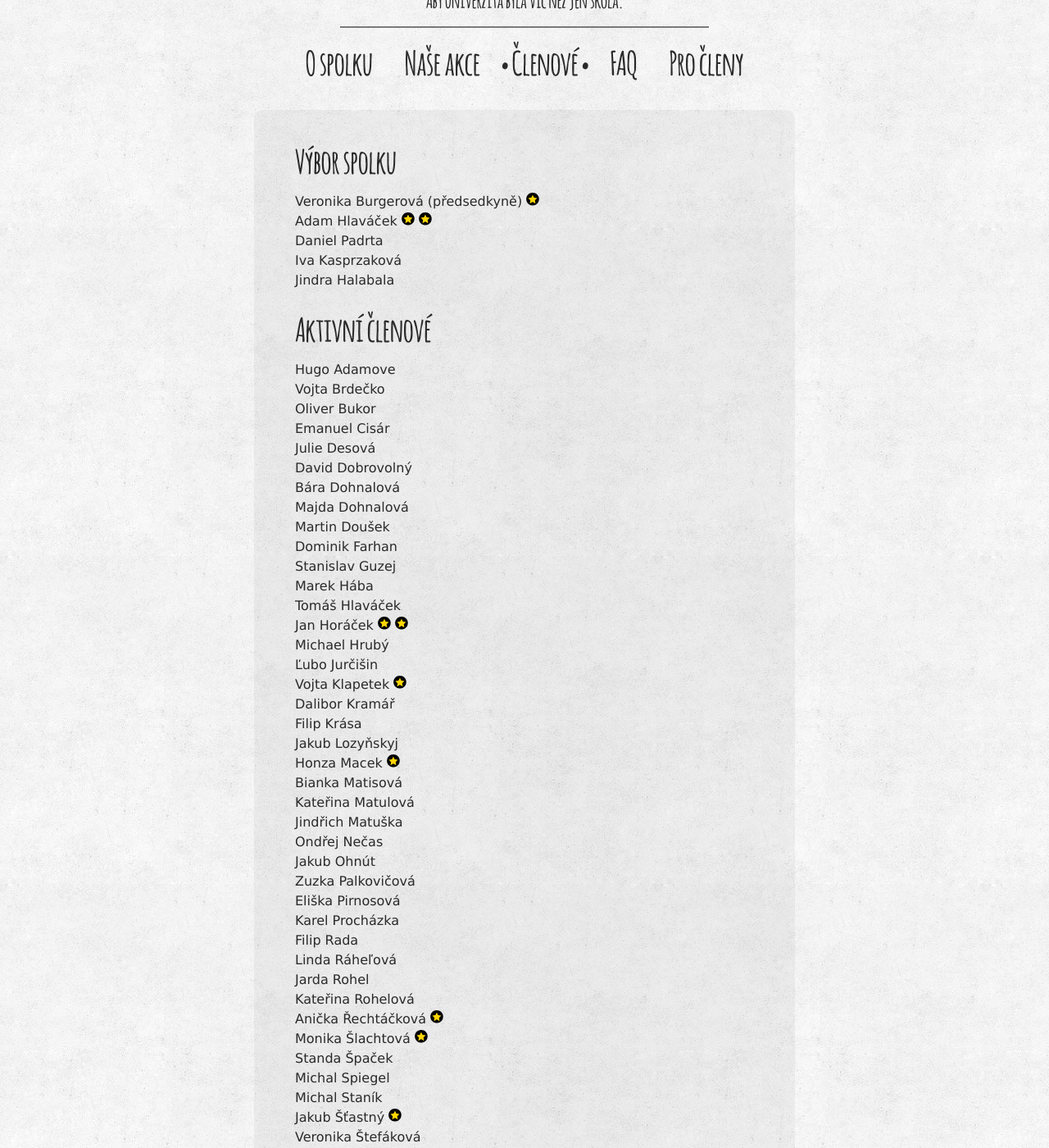
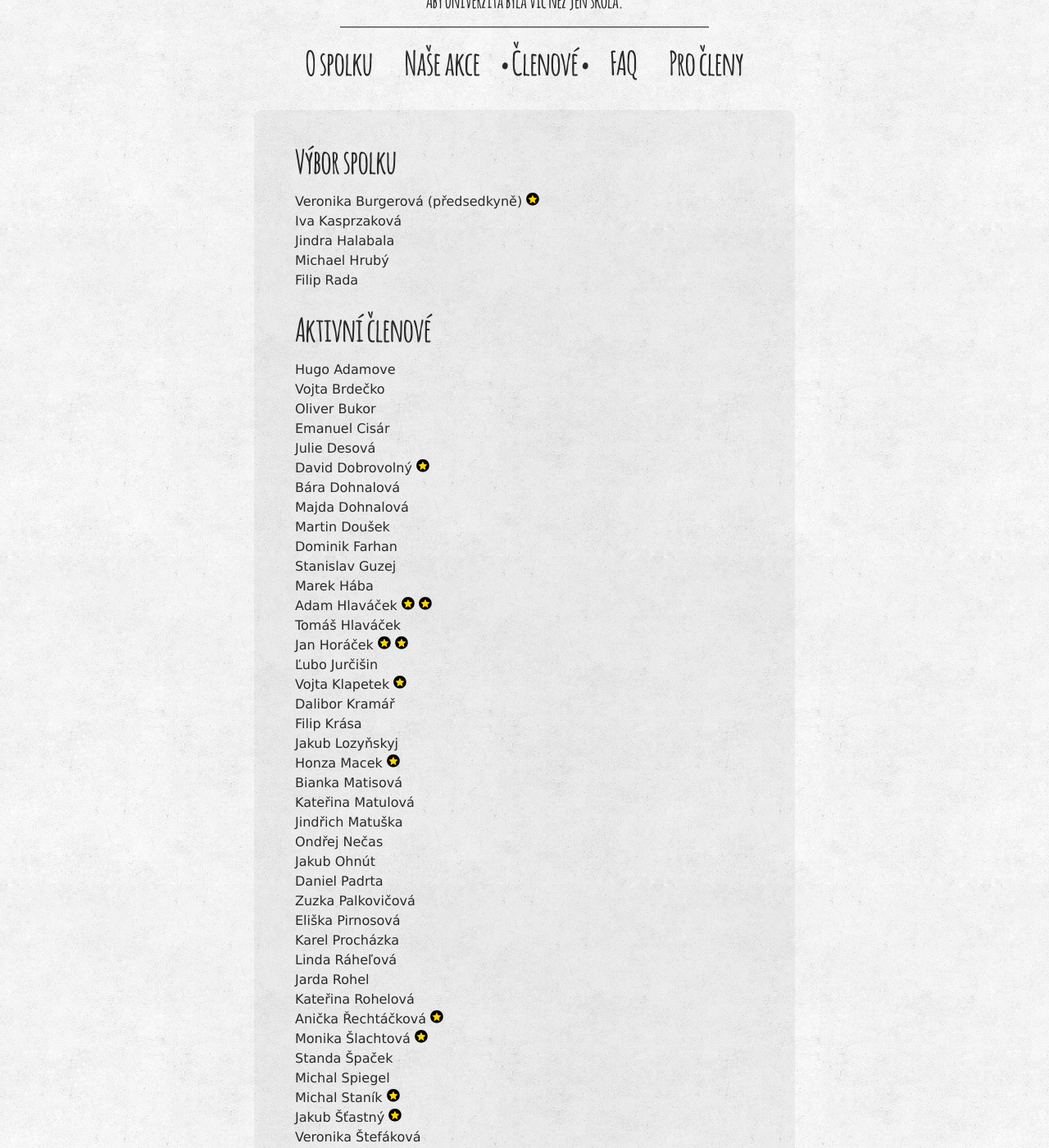
Before and after one commit to zverinec/zverinec-web, a Jekyll site: the page built from _pages/members.md, in a window 1280 px wide and 1400 px high, scrolled down 322 px. Shown: the whole window at 82% size. Built offline with Jekyll 4.4.1, drawn with Linux system fonts in a browser that asks for light colours; comment, search, counter and statistics services are not loaded.

Commit message:
Update members.md

```diff
--- a/_pages/members.md
+++ b/_pages/members.md
@@ -8,11 +8,10 @@ order: 20
 ## Výbor spolku
 
 Veronika Burgerová (předsedkyně) <img src="img/rad.svg" class="rad" title="Řád přítele severské zvěře za nekonečné propagační zapálení a zapojení do všech Spolkových akcí" /> <br/>
-Adam Hlaváček <img src="img/rad.svg" class="rad" title="Řád přítele severské zvěře za rozpletení gordického uzlu financování KSI a K-SCUKu z grantu MŠMT" /> <img src="img/rad.svg" class="rad" title="Řád přítele severské zvěře za zrození Naskoč na FI a implementaci front-endu nového webu KSI" /><br/>
-Daniel Padrta<br/>
 Iva Kasprzaková<br/>
 Jindra Halabala<br/>
-
+Michael Hrubý<br/>
+Filip Rada<br/>
 
 ## Aktivní členové
 
@@ -21,16 +20,16 @@ Vojta Brdečko<br/>
 Oliver Bukor<br/>
 Emanuel Cisár<br/>
 Julie Desová<br/>
-David Dobrovolný<br/>
+David Dobrovolný <img src="img/rad.svg" class="rad" title="Řád přítele severské zvěře za mnohaletou práci pro spolek a přínos, zejména v podobě množství a nápaditosti úloh a stanovišť při organizaci InterLoSa a InterSoBa" /> <br/>
 Bára Dohnalová<br/>
 Majda Dohnalová<br/>
 Martin Doušek<br/>
 Dominik Farhan<br/>
 Stanislav Guzej<br/>
 Marek Hába<br/>
+Adam Hlaváček <img src="img/rad.svg" class="rad" title="Řád přítele severské zvěře za rozpletení gordického uzlu financování KSI a K-SCUKu z grantu MŠMT" /> <img src="img/rad.svg" class="rad" title="Řád přítele severské zvěře za zrození Naskoč na FI a implementaci front-endu nového webu KSI" /><br/>
 Tomáš Hlaváček<br/>
 Jan Horáček <img src="img/rad.svg" class="rad" title="Řád přítele severské zvěře za práci na front-endu KSI webu" /> <img src="img/rad.svg" class="rad" title="Řád přítele severské zvěře za celoživotní přínos" /><br/>
-Michael Hrubý<br/>
 Ľubo Jurčišin<br/>
 Vojta Klapetek <img src="img/rad.svg" class="rad" title="Řád přítele severské zvěře za nadlidskou schopnost navigovat se světem grantů s lidskou tváří a absolutním odhodláním vykonat svůj úkol bez nejmenší poskvrny" /><br/>
 Dalibor Kramář<br/>
@@ -53,7 +52,7 @@ Anička Řechtáčková <img src="img/rad.svg" class="rad" title="Řád příte
 Monika Šlachtová <img src="img/rad.svg" class="rad" title="Řád přítele severské zvěře za perfektně zvládnutou garanci InterLoSa"/> <br/>
 Standa Špaček<br/>
 Michal Spiegel<br/>
-Michal Staník<br/>
+Michal Staník <img src="img/rad.svg" class="rad" title="Řád přítele severské zvěře za odhodlání pomoct s každou akcí a za záplavu zábavných a zajímavých úloh" /> <br/>
 Jakub Šťastný <img src="img/rad.svg" class="rad" title="Řád přítele severské zvěře za mimořádné nasazení přesahující hranice státu i spánkového režimu" /><br/>
 Veronika Štefáková<br/>
 Juraj Straka<br/>
```
Also changed, not shown: other parts of _pages/members.md (+1 -1 lines).
